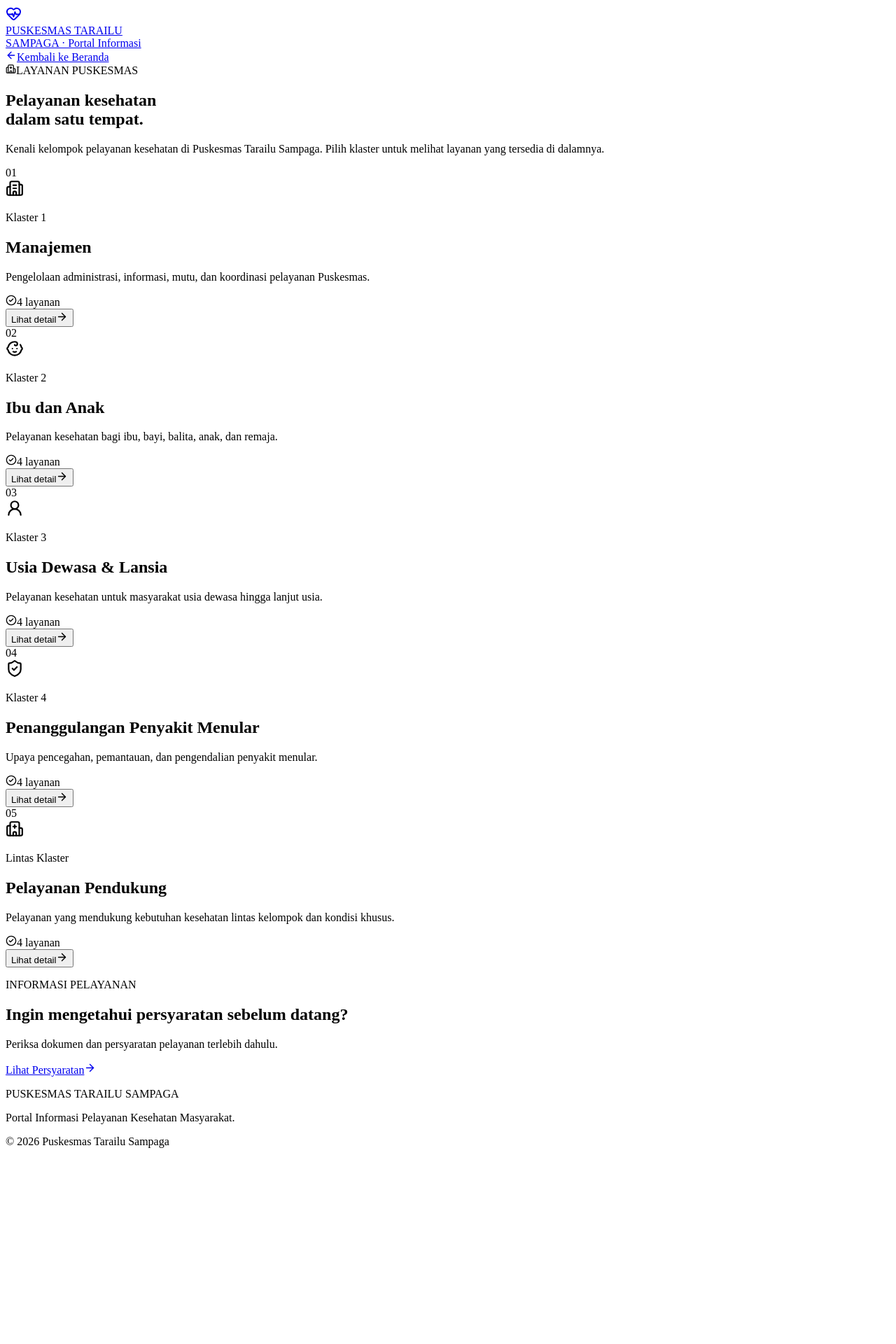
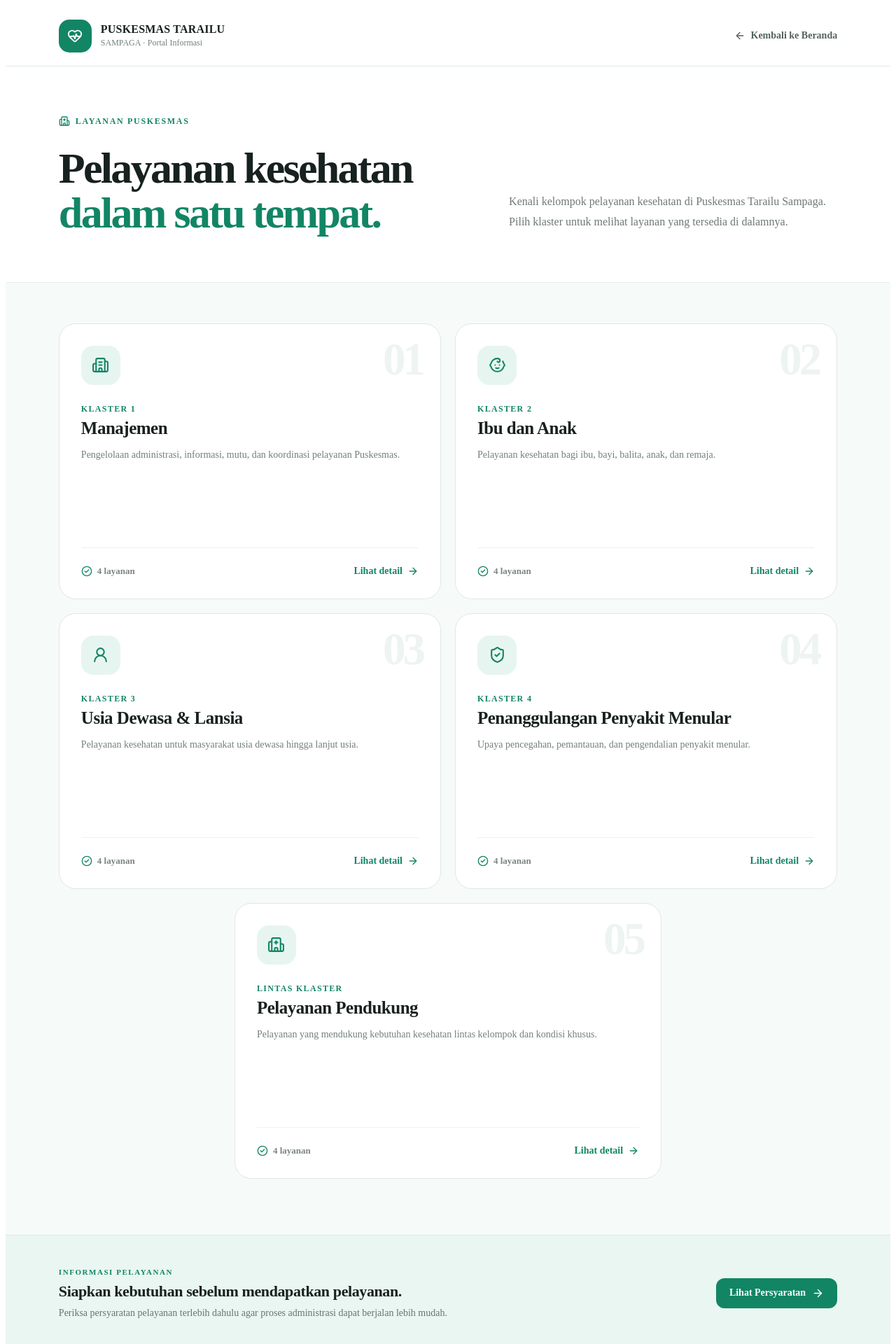
Before and after one commit to rafatariqq/sipelita-puskesmas, a Next.js app: page /layanan in a window 1280 px wide. Shown: the top 1920 px of the page at 70% size. Before the commit the page ends 1648 px from the top, so only its background shows below. Built offline with nearby package versions, Linux system fonts and the light colour scheme.

Commit message:
Update page.tsx

```diff
--- a/app/layanan/page.tsx
+++ b/app/layanan/page.tsx
@@ -13,6 +13,7 @@ import {
   Hospital,
   ShieldCheck,
   UserRound,
+  X,
 } from "lucide-react";
 
 const clusters = [
@@ -23,7 +24,6 @@ const clusters = [
     description:
       "Pengelolaan administrasi, informasi, mutu, dan koordinasi pelayanan Puskesmas.",
     icon: Building2,
-    accent: "bg-emerald-50 text-emerald-700",
     services: [
       {
         title: "Administrasi & Informasi Puskesmas",
@@ -47,7 +47,6 @@ const clusters = [
       },
     ],
   },
-
   {
     number: "02",
     title: "Klaster 2",
@@ -55,7 +54,6 @@ const clusters = [
     description:
       "Pelayanan kesehatan bagi ibu, bayi, balita, anak, dan remaja.",
     icon: Baby,
-    accent: "bg-pink-50 text-pink-700",
     services: [
       {
         title: "Pelayanan Kesehatan Ibu",
@@ -79,7 +77,6 @@ const clusters = [
       },
     ],
   },
-
   {
     number: "03",
     title: "Klaster 3",
@@ -87,7 +84,6 @@ const clusters = [
     description:
       "Pelayanan kesehatan untuk masyarakat usia dewasa hingga lanjut usia.",
     icon: UserRound,
-    accent: "bg-blue-50 text-blue-700",
     services: [
       {
         title: "Pelayanan Kesehatan Dewasa",
@@ -102,7 +98,7 @@ const clusters = [
       {
         title: "Skrining Kesehatan",
         description:
-          "Pelayanan pemeriksaan awal untuk membantu mengenali kondisi dan faktor risiko kesehatan.",
+          "Pemeriksaan awal untuk membantu mengenali kondisi dan faktor risiko kesehatan.",
       },
       {
         title: "Pemantauan Faktor Risiko",
@@ -111,7 +107,6 @@ const clusters = [
       },
     ],
   },
-
   {
     number: "04",
     title: "Klaster 4",
@@ -119,7 +114,6 @@ const clusters = [
     description:
       "Upaya pencegahan, pemantauan, dan pengendalian penyakit menular.",
     icon: ShieldCheck,
-    accent: "bg-amber-50 text-amber-700",
     services: [
       {
         title: "Pencegahan & Pengendalian Penyakit Menular",
@@ -143,7 +137,6 @@ const clusters = [
       },
     ],
   },
-
   {
     number: "05",
     title: "Lintas Klaster",
@@ -151,7 +144,6 @@ const clusters = [
     description:
       "Pelayanan yang mendukung kebutuhan kesehatan lintas kelompok dan kondisi khusus.",
     icon: Hospital,
-    accent: "bg-violet-50 text-violet-700",
     services: [
       {
         title: "Pelayanan Kegawatdaruratan",
@@ -178,150 +170,120 @@ const clusters = [
 ];
 
 export default function LayananPage() {
-  const [selectedCluster, setSelectedCluster] = useState<
-    (typeof clusters)[number] | null
-  >(null);
+  const [selectedCluster, setSelectedCluster] =
+    useState<(typeof clusters)[number] | null>(null);
 
   return (
-    <main className="min-h-screen bg-[#f7faf8] text-slate-900">
+    <main className="layananPage">
       {/* HEADER */}
-      <header className="border-b border-slate-200 bg-white">
-        <div className="mx-auto flex max-w-7xl items-center justify-between px-6 py-5 lg:px-8">
-          <Link
-            href="/"
-            className="flex items-center gap-3"
-          >
-            <div className="flex h-11 w-11 items-center justify-center rounded-2xl bg-emerald-600 text-white shadow-sm">
-              <HeartPulse size={23} />
+      <header className="layananHeader">
+        <Link href="/" className="layananBrand">
+          <div className="layananLogo">
+            <HeartPulse size={22} />
           </div>
 
           <div>
-              <div className="text-sm font-bold tracking-wide text-slate-900">
-                PUSKESMAS TARAILU
-              </div>
-              <div className="text-xs text-slate-500">
-                SAMPAGA · Portal Informasi
-              </div>
+            <strong>PUSKESMAS TARAILU</strong>
+            <span>SAMPAGA · Portal Informasi</span>
           </div>
         </Link>
 
-          <Link
-            href="/"
-            className="hidden items-center gap-2 text-sm font-medium text-slate-600 transition hover:text-emerald-700 sm:flex"
-          >
+        <Link href="/" className="layananBack">
           <ArrowLeft size={16} />
           Kembali ke Beranda
         </Link>
-        </div>
       </header>
 
       {/* HERO */}
-      <section className="mx-auto max-w-7xl px-6 pb-12 pt-14 lg:px-8 lg:pt-20">
-        <div className="max-w-3xl">
-          <div className="mb-5 inline-flex items-center gap-2 rounded-full bg-emerald-50 px-4 py-2 text-xs font-bold tracking-widest text-emerald-700">
-            <Hospital size={15} />
+      <section className="layananHero">
+        <div className="layananHeroInner">
+          <div className="layananEyebrow">
+            <Hospital size={16} />
             LAYANAN PUSKESMAS
           </div>
 
-          <h1 className="text-4xl font-bold leading-tight tracking-tight text-slate-950 sm:text-5xl lg:text-6xl">
+          <div className="layananHeroContent">
+            <div>
+              <h1>
                 Pelayanan kesehatan
                 <br />
-            <span className="text-emerald-700">
-              dalam satu tempat.
-            </span>
+                <span>dalam satu tempat.</span>
               </h1>
+            </div>
 
-          <p className="mt-6 max-w-2xl text-base leading-7 text-slate-600 sm:text-lg">
+            <div className="layananHeroDescription">
+              <p>
                 Kenali kelompok pelayanan kesehatan di Puskesmas Tarailu
                 Sampaga. Pilih klaster untuk melihat layanan yang tersedia
                 di dalamnya.
               </p>
             </div>
+          </div>
+        </div>
       </section>
 
-      {/* CLUSTER LIST */}
-      <section className="mx-auto max-w-7xl px-6 pb-20 lg:px-8">
-        <div className="grid gap-5 md:grid-cols-2">
+      {/* CLUSTERS */}
+      <section className="clusterSection">
+        <div className="clusterGrid">
           {clusters.map((cluster) => {
             const Icon = cluster.icon;
 
             return (
-              <div
-                key={cluster.number}
-                className="group relative overflow-hidden rounded-3xl border border-slate-200 bg-white p-7 shadow-sm transition duration-300 hover:-translate-y-1 hover:shadow-lg"
-              >
-                {/* NUMBER */}
-                <div className="absolute right-6 top-5 text-5xl font-black tracking-tighter text-slate-100">
-                  {cluster.number}
+              <article className="clusterCard" key={cluster.number}>
+                <div className="clusterNumber">{cluster.number}</div>
+
+                <div className="clusterIcon">
+                  <Icon size={25} />
                 </div>
 
-                {/* ICON */}
-                <div
-                  className={`relative mb-6 flex h-14 w-14 items-center justify-center rounded-2xl ${cluster.accent}`}
-                >
-                  <Icon size={26} />
+                <div className="clusterContent">
+                  <span className="clusterLabel">
+                    {cluster.title}
+                  </span>
+
+                  <h2>{cluster.subtitle}</h2>
+
+                  <p>{cluster.description}</p>
                 </div>
 
-                {/* TITLE */}
-                <div className="relative">
-                  <p className="text-xs font-bold uppercase tracking-[0.18em] text-emerald-700">
-                    {cluster.title}
-                  </p>
-
-                  <h2 className="mt-2 text-2xl font-bold tracking-tight text-slate-900">
-                    {cluster.subtitle}
-                  </h2>
-
-                  <p className="mt-3 max-w-lg text-sm leading-6 text-slate-600">
-                    {cluster.description}
-                  </p>
-                </div>
-
-                {/* FOOTER CARD */}
-                <div className="relative mt-7 flex items-center justify-between border-t border-slate-100 pt-5">
-                  <div className="flex items-center gap-2 text-xs font-medium text-slate-500">
-                    <CheckCircle2
-                      size={16}
-                      className="text-emerald-600"
-                    />
+                <div className="clusterFooter">
+                  <div className="clusterCount">
+                    <CheckCircle2 size={16} />
                     {cluster.services.length} layanan
                   </div>
 
                   <button
+                    type="button"
+                    className="clusterDetail"
                     onClick={() => setSelectedCluster(cluster)}
-                    className="inline-flex items-center gap-2 text-sm font-bold text-emerald-700 transition group-hover:gap-3 hover:text-emerald-800"
                   >
                     Lihat detail
-                    <ArrowRight size={17} />
+                    <ArrowRight size={16} />
                   </button>
                 </div>
-              </div>
+              </article>
             );
           })}
         </div>
       </section>
 
-      {/* INFORMATION BAND */}
-      <section className="border-y border-emerald-100 bg-emerald-50">
-        <div className="mx-auto flex max-w-7xl flex-col gap-6 px-6 py-10 sm:flex-row sm:items-center sm:justify-between lg:px-8">
+      {/* INFO */}
+      <section className="layananInfo">
+        <div className="layananInfoInner">
           <div>
-            <p className="text-sm font-bold text-emerald-700">
-              INFORMASI PELAYANAN
-            </p>
+            <span>INFORMASI PELAYANAN</span>
 
-            <h2 className="mt-1 text-xl font-bold text-slate-900">
-              Ingin mengetahui persyaratan sebelum datang?
+            <h2>
+              Siapkan kebutuhan sebelum mendapatkan pelayanan.
             </h2>
 
-            <p className="mt-2 text-sm text-slate-600">
-              Periksa dokumen dan persyaratan pelayanan terlebih dahulu.
+            <p>
+              Periksa persyaratan pelayanan terlebih dahulu agar proses
+              administrasi dapat berjalan lebih mudah.
             </p>
           </div>
 
-          <Link
-            href="/persyaratan"
-            className="inline-flex shrink-0 items-center justify-center gap-2 rounded-xl bg-emerald-700 px-5 py-3 text-sm font-bold text-white transition hover:bg-emerald-800"
-          >
+          <Link href="/persyaratan" className="layananInfoButton">
             Lihat Persyaratan
             <ArrowRight size={17} />
           </Link>
@@ -329,115 +291,91 @@ export default function LayananPage() {
       </section>
 
       {/* FOOTER */}
-      <footer className="bg-white">
-        <div className="mx-auto flex max-w-7xl flex-col gap-4 px-6 py-8 text-sm text-slate-500 sm:flex-row sm:items-center sm:justify-between lg:px-8">
+      <footer className="layananFooter">
         <div>
-            <p className="font-bold text-slate-800">
-              PUSKESMAS TARAILU SAMPAGA
-            </p>
-            <p className="mt-1">
-              Portal Informasi Pelayanan Kesehatan Masyarakat.
-            </p>
+          <strong>PUSKESMAS TARAILU SAMPAGA</strong>
+          <p>Portal Informasi Pelayanan Kesehatan Masyarakat.</p>
         </div>
 
-          <div>© 2026 Puskesmas Tarailu Sampaga</div>
-        </div>
+        <span>© 2026 Puskesmas Tarailu Sampaga</span>
       </footer>
 
-      {/* DETAIL MODAL */}
+      {/* MODAL DETAIL */}
       {selectedCluster && (
         <div
-          className="fixed inset-0 z-50 flex items-center justify-center bg-slate-950/50 px-4 py-6 backdrop-blur-sm"
+          className="clusterModalOverlay"
           onClick={() => setSelectedCluster(null)}
         >
           <div
-            className="relative max-h-[90vh] w-full max-w-3xl overflow-y-auto rounded-3xl bg-white shadow-2xl"
-            onClick={(e) => e.stopPropagation()}
+            className="clusterModal"
+            onClick={(event) => event.stopPropagation()}
           >
-            {/* MODAL HEADER */}
-            <div className="border-b border-slate-100 px-6 pb-6 pt-7 sm:px-8">
             <button
+              type="button"
+              className="clusterModalClose"
               onClick={() => setSelectedCluster(null)}
-                className="mb-7 inline-flex items-center gap-2 text-sm font-medium text-slate-500 transition hover:text-emerald-700"
+              aria-label="Tutup"
             >
-                <ArrowLeft size={16} />
-                Kembali
+              <X size={20} />
             </button>
 
-              <div className="flex items-start gap-4">
-                <div
-                  className={`flex h-14 w-14 shrink-0 items-center justify-center rounded-2xl ${selectedCluster.accent}`}
-                >
+            <div className="clusterModalHeader">
+              <div className="clusterModalIcon">
                 <selectedCluster.icon size={26} />
               </div>
 
               <div>
-                  <p className="text-xs font-bold uppercase tracking-[0.18em] text-emerald-700">
-                    {selectedCluster.title}
-                  </p>
-
-                  <h2 className="mt-1 text-2xl font-bold text-slate-900 sm:text-3xl">
-                    {selectedCluster.subtitle}
-                  </h2>
+                <span>{selectedCluster.title}</span>
+                <h2>{selectedCluster.subtitle}</h2>
               </div>
             </div>
 
-              <p className="mt-5 max-w-2xl text-sm leading-6 text-slate-600">
+            <p className="clusterModalDescription">
               {selectedCluster.description}
             </p>
+
+            <div className="modalDivider" />
+
+            <div className="modalSectionTitle">
+              <span>LAYANAN DALAM KLASTER</span>
+              <h3>Pilihan pelayanan</h3>
             </div>
 
-            {/* SERVICES */}
-            <div className="px-6 py-7 sm:px-8">
-              <div className="mb-5">
-                <p className="text-xs font-bold uppercase tracking-[0.18em] text-emerald-700">
-                  LAYANAN DALAM KLASTER
-                </p>
-
-                <h3 className="mt-1 text-xl font-bold text-slate-900">
-                  Pilihan pelayanan
-                </h3>
-              </div>
-
-              <div className="grid gap-4 sm:grid-cols-2">
+            <div className="modalServiceGrid">
               {selectedCluster.services.map((service, index) => (
-                  <div
-                    key={service.title}
-                    className="rounded-2xl border border-slate-200 bg-slate-50 p-5 transition hover:border-emerald-200 hover:bg-emerald-50/50"
-                  >
-                    <div className="mb-4 flex h-9 w-9 items-center justify-center rounded-xl bg-white text-sm font-bold text-emerald-700 shadow-sm">
+                <div className="modalService" key={service.title}>
+                  <div className="modalServiceNumber">
                     {String(index + 1).padStart(2, "0")}
                   </div>
 
-                    <h4 className="font-bold leading-6 text-slate-900">
-                      {service.title}
-                    </h4>
+                  <div>
+                    <h4>{service.title}</h4>
+                    <p>{service.description}</p>
+                  </div>
 
-                    <p className="mt-2 text-sm leading-6 text-slate-600">
-                      {service.description}
-                    </p>
+                  <ChevronRight
+                    size={18}
+                    className="modalServiceArrow"
+                  />
                 </div>
               ))}
             </div>
+
+            <div className="modalBottom">
+              <div>
+                <strong>Perlu informasi lebih lanjut?</strong>
+                <p>
+                  Periksa persyaratan atau hubungi Puskesmas.
+                </p>
               </div>
-
-            {/* MODAL FOOTER */}
-            <div className="border-t border-slate-100 bg-slate-50 px-6 py-5 sm:px-8">
-              <div className="flex flex-col gap-4 sm:flex-row sm:items-center sm:justify-between">
-                <p className="text-sm text-slate-500">
-                  Informasi pelayanan dapat berubah sesuai kebijakan
-                  Puskesmas.
-                </p>
 
               <Link
                 href="/persyaratan"
                 onClick={() => setSelectedCluster(null)}
-                  className="inline-flex items-center gap-2 text-sm font-bold text-emerald-700 hover:text-emerald-800"
               >
-                  Lihat persyaratan
-                  <ChevronRight size={17} />
+                Persyaratan
+                <ArrowRight size={16} />
               </Link>
-              </div>
             </div>
           </div>
         </div>
```
Lines whose indentation alone changed are shown as unchanged.
